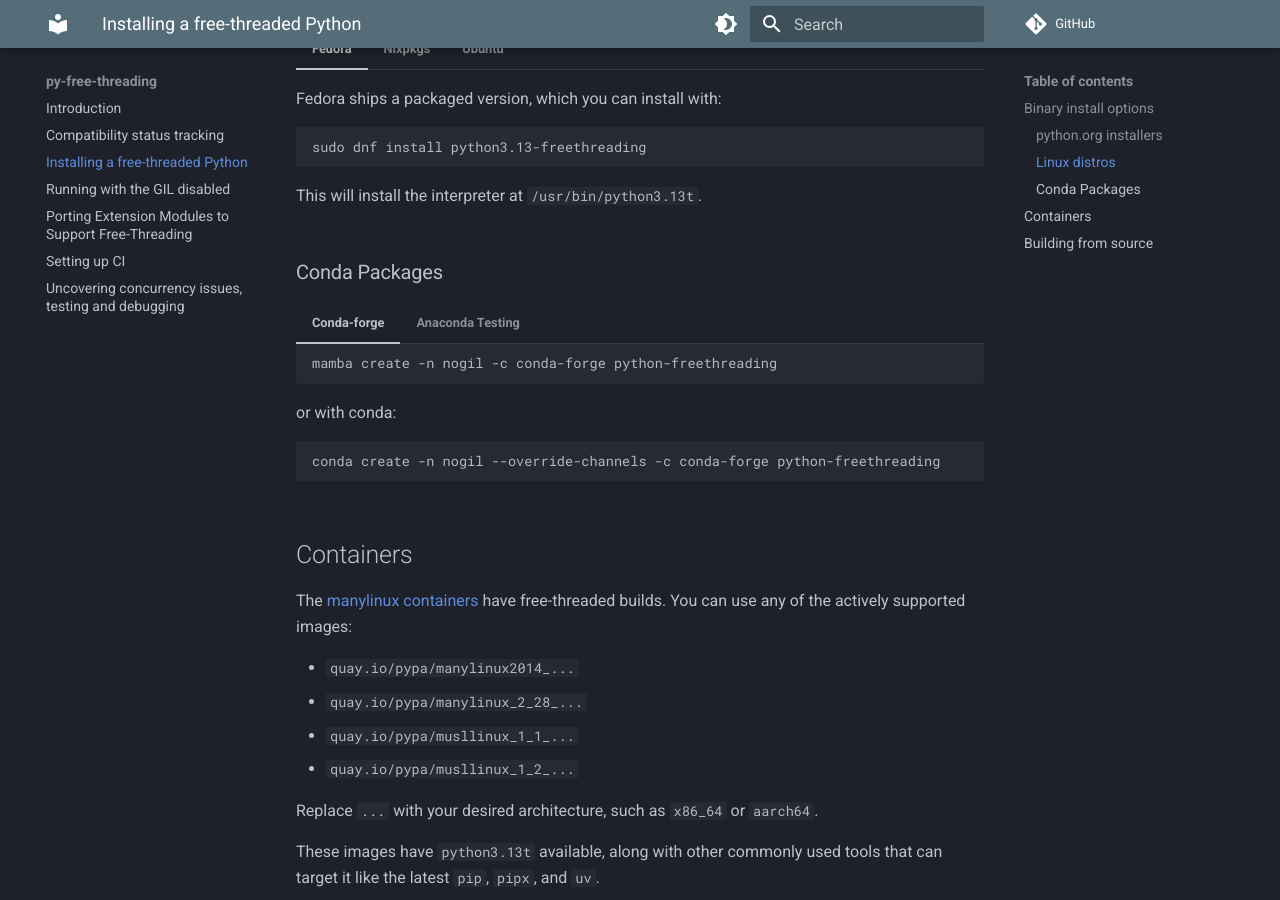
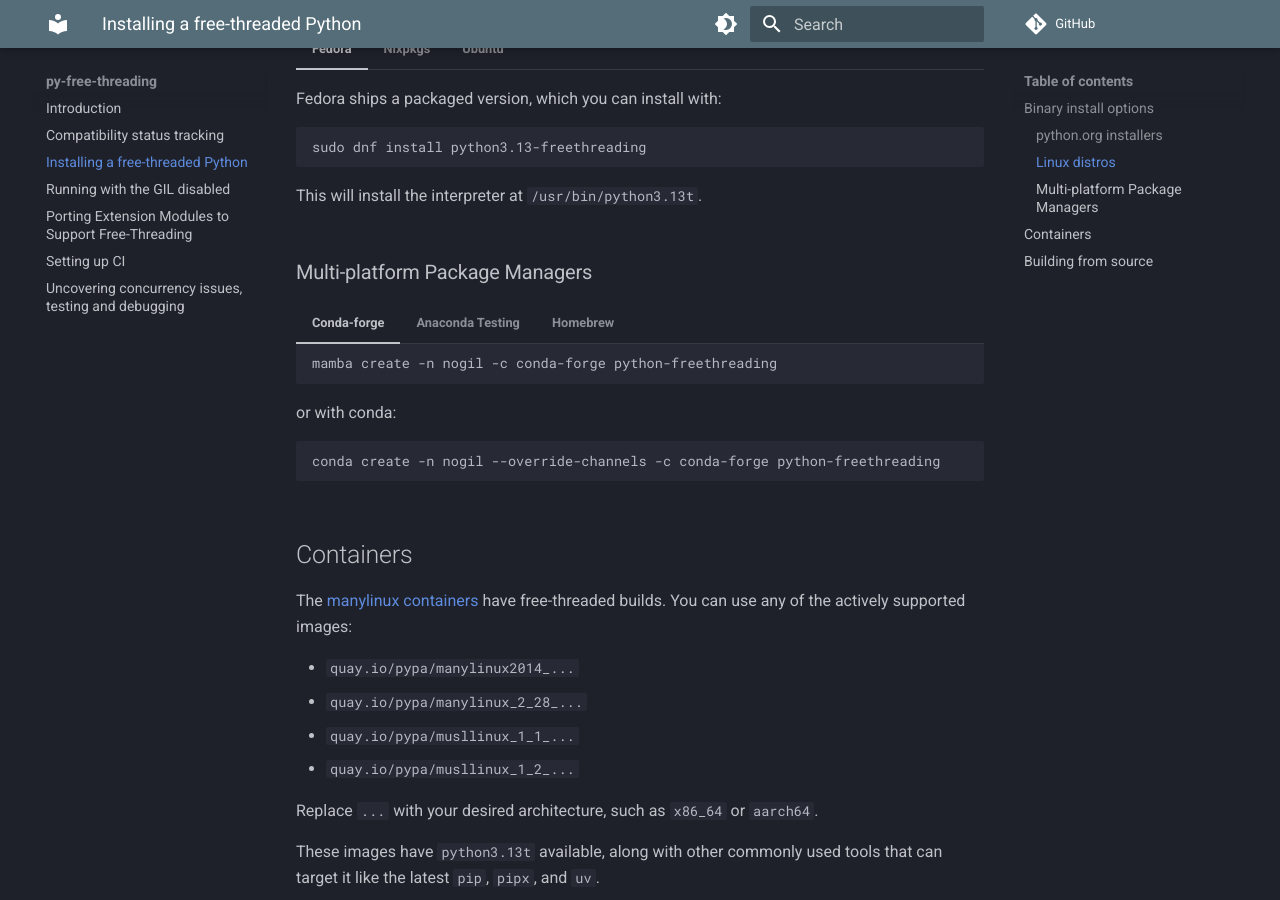
Before and after one commit to Quansight-Labs/free-threaded-compatibility, an MkDocs documentation site: the page built from docs/installing_cpython.md, in a window 1280 px wide and 900 px high, scrolled down 1250 px. Built offline with MkDocs 1.6.1 and Material for MkDocs 9.7.7, drawn with Linux system fonts in a browser that asks for light colours; comment, search, counter and statistics services are not loaded.

Commit message:
Add Homebrew to suggested installation methods (#101)

````diff
--- a/docs/installing_cpython.md
+++ b/docs/installing_cpython.md
@@ -122,7 +122,7 @@
     sudo apt-get install python3.13-nogil
     ```
 
-### Conda Packages
+### Multi-platform Package Managers
 
 === "Conda-forge"
     ```bash
@@ -146,6 +146,17 @@
     ```
 
     [Full list of Anaconda test packages built with free-threading ABI.](https://anaconda.org/ad-testing/repo?label=py313_nogil&type=any)
+
+=== "Homebrew"
+    On macOS and Linux, you can use Homebrew:
+
+    ```bash
+    brew install python-freethreading
+    ```
+
+    This will install the interpreter at `$(brew --prefix)/bin/python3.13t`.
+
+    On macOS, the Python framework built with the free-threading ABI can be found at `$(brew --prefix)/Frameworks/PythonT.framework`.
 
 ## Containers
 
````
